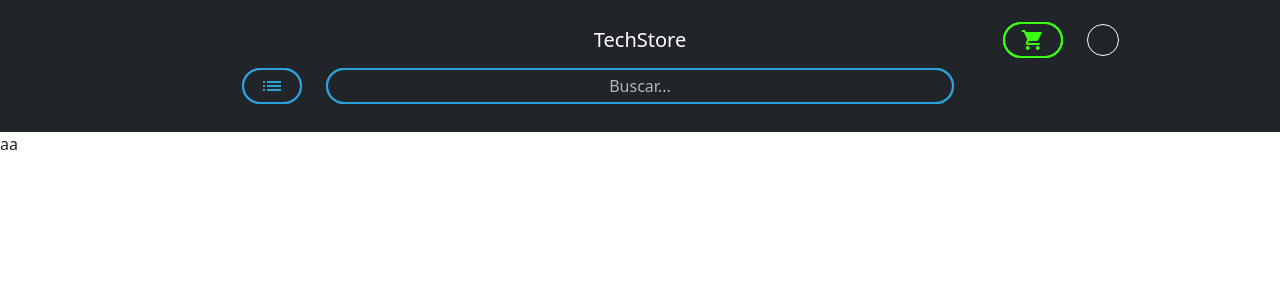
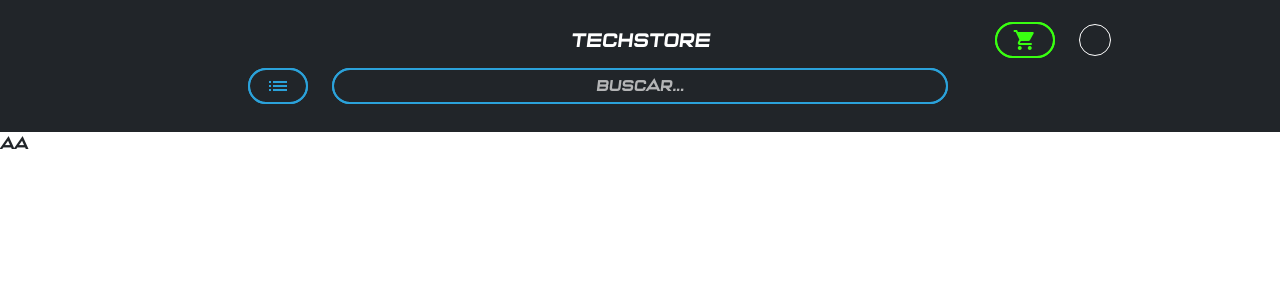
Before and after one commit to RafaelGasparoto/techstore-frontend, an Angular app: page /home in a window 1280 px wide. Shown: the top 300 px of the page. Built offline with nearby package versions, Linux system fonts and the light colour scheme.

Commit message:
Aplicação de fonte geral

```diff
--- a/src/styles.scss
+++ b/src/styles.scss
@@ -1,6 +1,11 @@
+@use '@angular/material' as mat;
+
+@font-face {
+  font-family: 'Venite';
+  src: url('./assets/fonts/venite.ttf');
+}
 // Custom Theming for Angular Material
 // For more information: https://material.angular.io/guide/theming
-@use '@angular/material' as mat;
 // Plus imports for other components in your app.
 
 // Include the common styles for Angular Material. We include this here so that you only
@@ -14,6 +19,10 @@ $techstore-theme: mat.define-theme((
     theme-type: light,
     primary: mat.$azure-palette,
     tertiary: mat.$blue-palette,
+  ),
+  typography: (
+    brand-family: Gamer,
+    bold-weight: 900
   ),
   density: (
     scale: 0,
@@ -35,5 +44,13 @@ $techstore-theme: mat.define-theme((
 // @include mat.color-variants-backwards-compatibility($techstore-theme);
 /* You can add global styles to this file, and also import other style files */
 
-html, body { height: 100%; }
-body { margin: 0; font-family: Roboto, "Helvetica Neue", sans-serif; }
+
+html, body {
+  height: 100%;
+}
+body { margin: 0; font-family: Venite, Roboto, "Helvetica Neue", sans-serif !important; }
+
+.row {
+  margin-left: 0px !important;
+  margin-right: 0px !important;
+}
```
Also changed, not shown: src/assets/fonts/venite.ttf (added).
